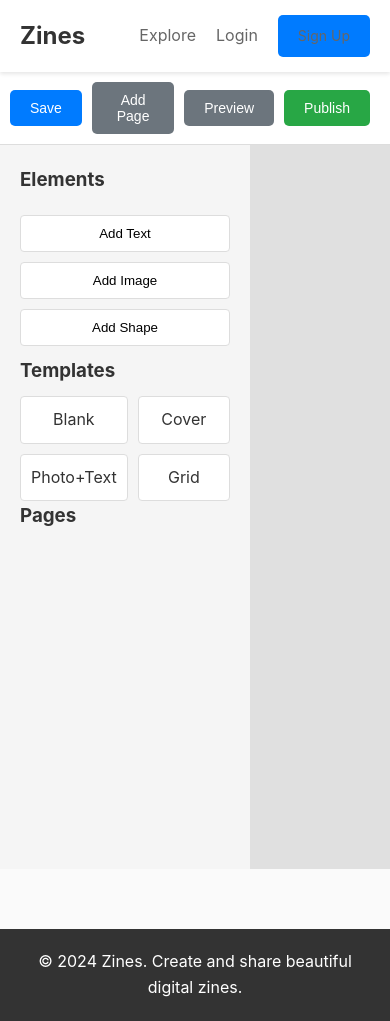
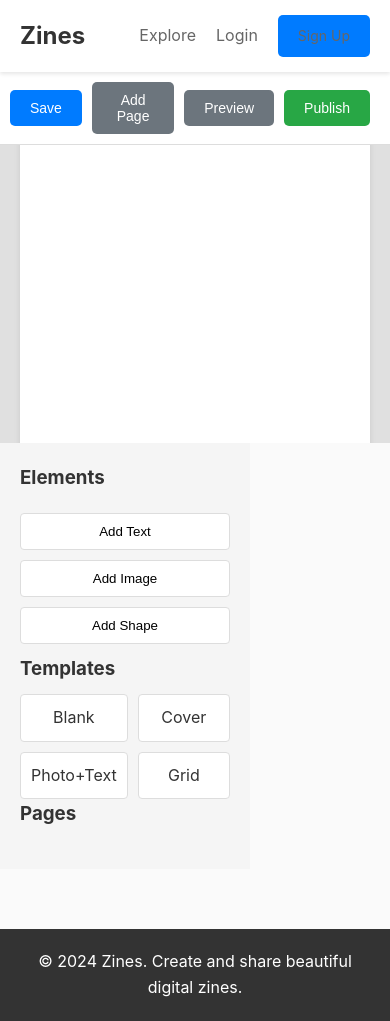
Before and after one commit to adnanakil/zine-app, a Flask app: template templates/editor/edit.html in a window 390 px wide. Run offline with Flask 3, Linux system fonts and the light colour scheme; the template is opened without the code that fills it, so the values that code supplies are empty.

Commit message:
Transform zines to full-screen mobile-first experience
- Removed dimension selection - all zines now use responsive full-screen design
- Updated editor to use full viewport on mobile, phone preview on desktop
- Updated viewer for full-screen experience on all devices
- Added mobile-optimized CSS with proper aspect ratios
- Removed layout_type/format fields from backend
- Zines now automatically adapt to any screen size

🤖 Generated with [Claude Code](https://claude.ai/code)

Co-Authored-By: Claude <noreply@anthropic.com>

```diff
--- a/app/routes/editor.py
+++ b/app/routes/editor.py
@@ -23,7 +23,6 @@ def new_zine():
 def create_zine():
     title = request.form.get('title')
     description = request.form.get('description')
-    layout_type = request.form.get('layout_type', 'A5')
 
     slug = generate_slug(title)
     counter = 1
@@ -37,7 +36,6 @@ def create_zine():
         title=title,
         slug=slug,
         description=description,
-        layout_type=layout_type,
         status='draft'
     )
     db.session.add(zine)
--- a/static/css/style.css
+++ b/static/css/style.css
@@ -341,3 +341,67 @@ body {
     color: #666;
     font-size: 14px;
 }
+/* Full-screen mobile zine experience */
+@media (max-width: 768px) {
+    /* Full-screen viewer on mobile */
+    .viewer-container {
+        padding: 0;
+        margin: 0;
+        width: 100vw;
+        min-height: 100vh;
+    }
+
+    .viewer-container .page-viewer {
+        width: 100vw;
+        height: 100vh;
+        border-radius: 0;
+        box-shadow: none;
+        margin: 0;
+    }
+
+    /* Hide navigation in viewer on mobile */
+    body.viewing-zine .navbar,
+    body.viewing-zine .footer {
+        display: none;
+    }
+
+    body.viewing-zine .main-content {
+        padding: 0;
+        margin: 0;
+    }
+
+    /* Full-screen editor on mobile */
+    .editor-container {
+        height: 100vh;
+        flex-direction: column;
+    }
+
+    .editor-sidebar {
+        width: 100%;
+        height: auto;
+        order: 2;
+        padding: 10px;
+    }
+
+    .editor-canvas {
+        order: 1;
+        height: calc(100vh - 150px);
+        padding: 10px;
+    }
+
+    .page-container {
+        width: calc(100vw - 20px) !important;
+        height: calc(100vh - 250px) !important;
+        max-width: none !important;
+        max-height: none !important;
+    }
+}
+
+/* Desktop: phone preview */
+@media (min-width: 769px) {
+    .page-viewer,
+    .page-container {
+        max-width: 400px;
+        aspect-ratio: 9/16;
+    }
+}
--- a/templates/editor/edit.html
+++ b/templates/editor/edit.html
@@ -27,18 +27,21 @@
         background: white;
         box-shadow: 0 4px 6px rgba(0,0,0,0.1);
         position: relative;
+        /* Full viewport size with aspect ratio for mobile */
+        width: min(90vw, 400px);
+        height: min(90vh - 200px, 600px);
+        /* Maintain aspect ratio similar to phone screen */
+        aspect-ratio: 9/16;
+        max-width: 400px;
+        max-height: 711px;
     }
-    .page-container.A5 {
-        width: 420px;
-        height: 594px;
-    }
-    .page-container.A4 {
-        width: 595px;
-        height: 842px;
-    }
-    .page-container.square {
-        width: 500px;
-        height: 500px;
+    @media (max-width: 768px) {
+        .page-container {
+            width: calc(100vw - 40px);
+            height: calc(100vh - 200px);
+            max-width: none;
+            max-height: none;
+        }
     }
     .draggable-element {
         position: absolute;
@@ -154,7 +157,7 @@
     </div>
 
     <div class="editor-canvas">
-        <div id="pageCanvas" class="page-container {{ zine.layout_type }}" data-zine-id="{{ zine.id }}">
+        <div id="pageCanvas" class="page-container" data-zine-id="{{ zine.id }}">
         </div>
     </div>
 </div>
```
Also changed, not shown: templates/editor/new.html (+0 -8 lines), templates/viewer/view.html (+13 -12 lines).
